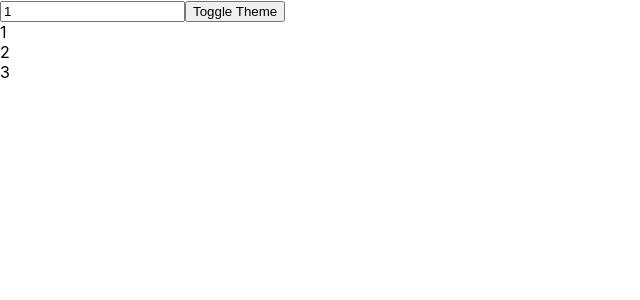
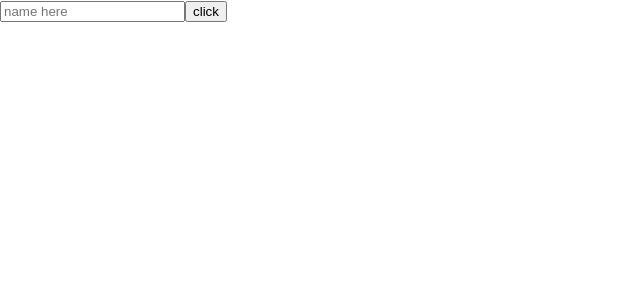
Before and after one commit to NicksyRop/react-test-web, a React (Create React App) app: page / in a window 1280 px wide. Shown: the top 300 px of the page, without its empty margins (0-640 px from the left). Built offline with nearby package versions, Linux system fonts and the light colour scheme.

Commit message:
useRef hook is awsome

```diff
--- a/src/App.js
+++ b/src/App.js
@@ -1,40 +1,30 @@
-import React, { useCallback, useState } from "react";
-import List from "./components/List";
+import React, {  useRef } from "react";
 
 
 
 
 function App() {
 
-  const [number ,setNumber] = useState(1);
-
-  const [dark ,setDark] = useState(false)
+  const inputRef = useRef(null);
 
 
-  const getList = useCallback(() =>  {
-    return [number , number + 1 , number + 2]
-  }, [number])
+  const onclick = () =>{
 
-  const theme =  {
-
-    backgroundColor: dark ? 'black' : 'white',
-    color: dark ? 'white' : 'black',
-
-
+    console.log(inputRef.current.value);
   }
-
-  return (
-    <div style={theme}>
-
-      <input value={number} type="number" onChange={ (e) => setNumber(e.target.value) } />
-
-      <button onClick={ () => setDark(!dark)}>Toggle Theme</button>
-
-    <List getList={getList} />
 
 
 
+  return (
+    <div>
+
+
+      <input type="text"  ref={inputRef} placeholder="name here" />
+
+      <button onClick={onclick}>click</button>
     </div>
+
+
   );
 }
 
```
